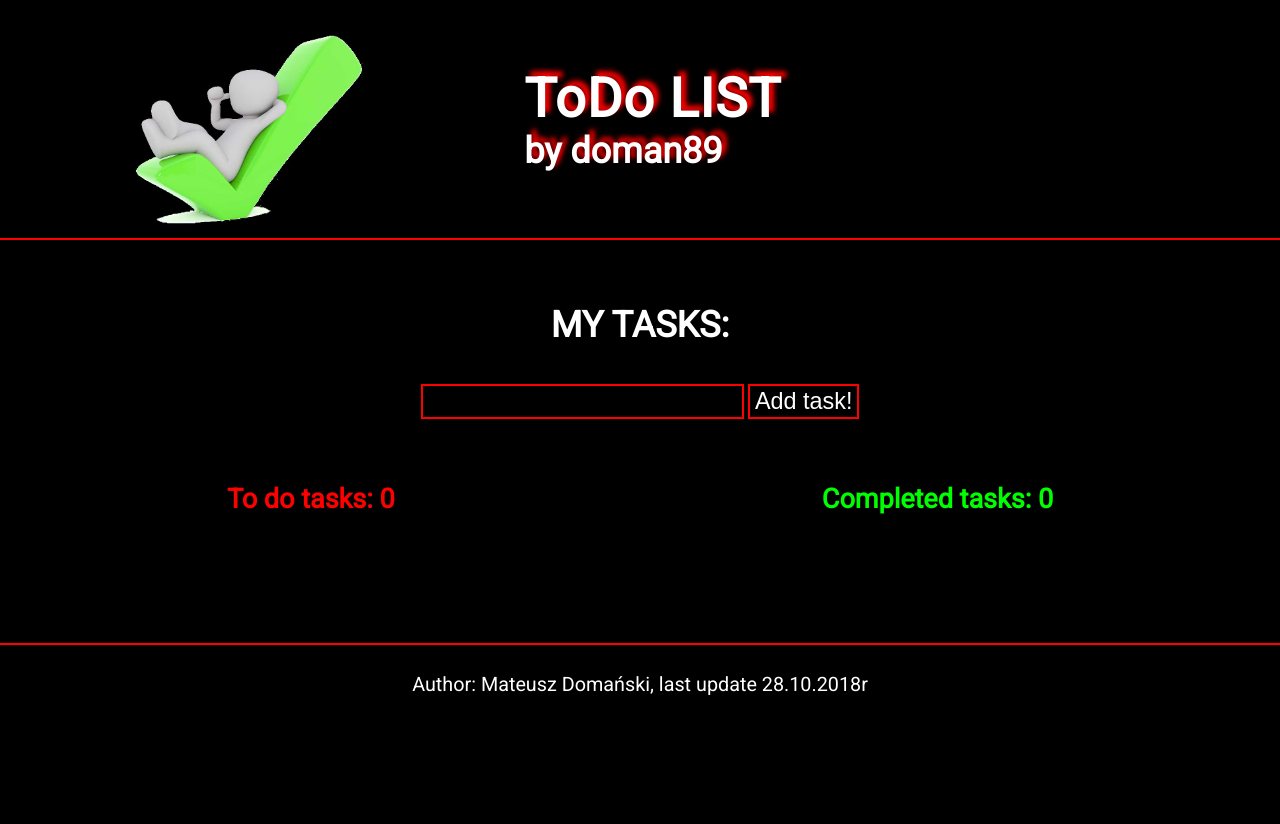
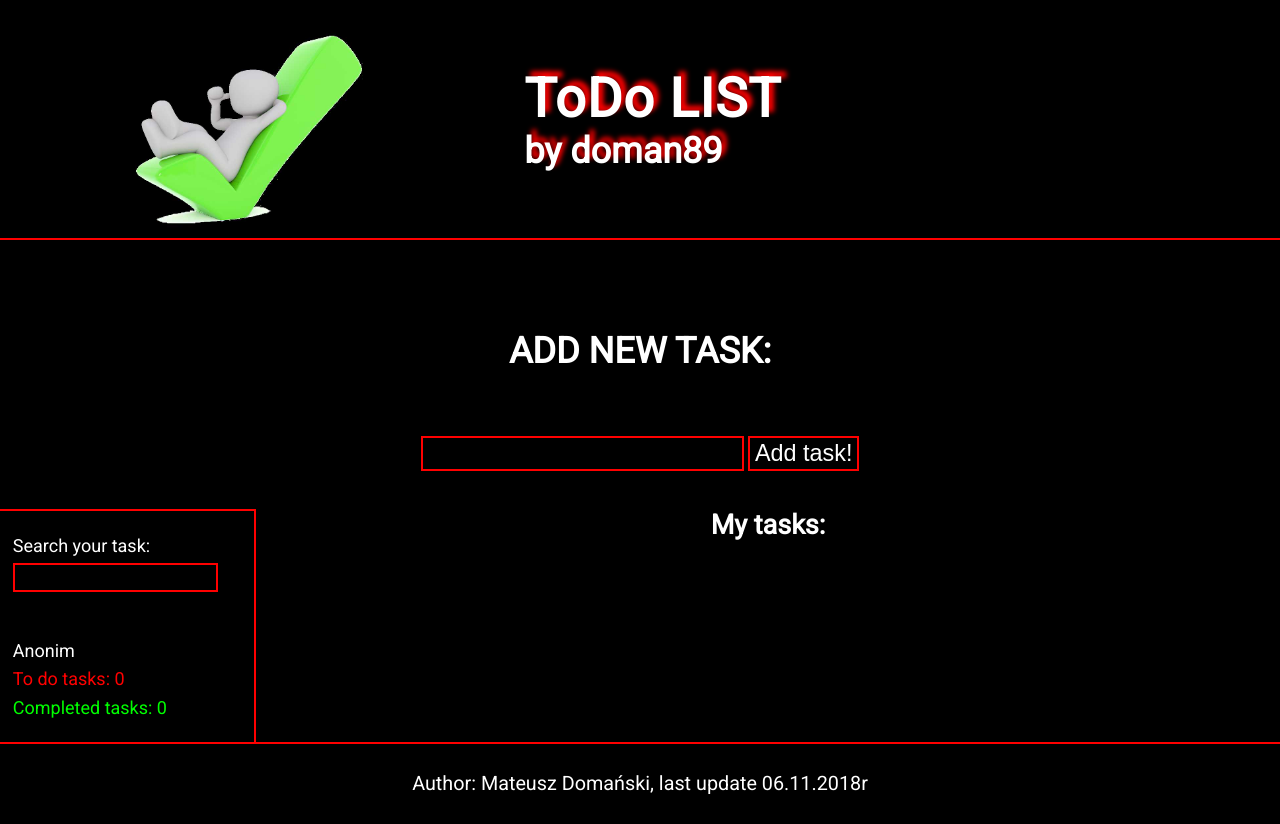
Before and after one commit to doman89/ToDo-List, a plain HTML site: page index.html in a window 1280 px wide. Before the commit the page ends 800 px from the top, so only its background shows below. Drawn offline with Linux system fonts and the light colour scheme.

Commit message:
New user interface

```diff
--- a/index.html
+++ b/index.html
@@ -19,24 +19,36 @@
         </div>
     </header>
     <section>
-        <h1>My tasks:</h1>
+        <div class="addTask">
+            <h1>Add new task:</h1>
             <form>
                 <input type="text">
                 <button>Add task!</button>
             </form>
+        </div>
+        <div class="userPanel">
+            <p>Search your task:</p>
+            <input class="search">
+            <ul>
+                <li>Anonim</li>
+                <li>To do tasks: <span class="todoTasksNumber">0</span></li>
+                <li>Completed tasks: <span class="doneTasksNumber">0</span></li>
+            </ul>
+        </div>
+        <div class="tasks">
+            <h1>My tasks:</h1>
             <div class="lists">
                 <div class="todo">
-                <h2>To do tasks: <span>0</span></h2>
                     <ul></ul>
                 </div>
                 <div class="done">
-                <h2>Completed tasks: <span>0</span></h2>
                     <ul></ul>
+                </div>
             </div>
         </div>
 
     </section>
-    <footer><span>Author: Mateusz Domański, last update 28.10.2018r</span></footer>
+    <footer><span>Author: Mateusz Domański, last update 06.11.2018r</span></footer>
     <script src="js/script.js"></script>
 </body>
 
--- a/js/script.js
+++ b/js/script.js
@@ -60,11 +60,12 @@ class Task {
 }
 
 const form = document.querySelector('section form');
+const inputSearch = document.querySelector('.search');
 const ulTaskList = document.querySelector('section .lists .todo ul');
 const ulCompletedList = document.querySelector('section .lists .done ul');
 const input = document.querySelector('section input');
-const numberOfToDo = document.querySelector('section .lists .todo h2 span');
-const numberOfDone = document.querySelector('section .lists .done h2 span');
+const numberOfToDo = document.querySelector('.todoTasksNumber');
+const numberOfDone = document.querySelector('.doneTasksNumber');
 
 const todoTasks = [];
 
@@ -118,7 +119,7 @@ const restoreTask = e => {
 }
 
 const removeTask = e => {
-    const index = e.target.parentNode.dataset.index; //get index of element
+    const index = e.target.parentNode.dataset.index;
     todoTasks[index].toCompleted(restoreTask, deleteTask);
     updateCompletedList();
     updateTaskList();
@@ -146,4 +147,4 @@ const filterTasks = e => {
 }
 
 form.addEventListener('submit', addTask);
-input.addEventListener('input', filterTasks);
+inputSearch.addEventListener('input', filterTasks);
--- a/sass/_section.sass
+++ b/sass/_section.sass
@@ -1,60 +1,119 @@
 section
-    margin: 2% auto 5% auto
-    +setFlex(column, center, center, nowrap)
-    h1
-        font-size: 2em
-        text-transform: uppercase
-        margin: 3% auto
-    form
-        &>*
+    margin: 2% 0 0
+    +setFlex(row, flex-start, flex-start, wrap)
+    .addTask
+        display: flex
+        flex-direction: column
+        align-items: center
+        flex-basis: 100%
+        margin-bottom: 3%
+        h1
+            font-size: 2em
+            text-transform: uppercase
+            text-align: center
+            margin: 5% auto
+        form
+            &>*
+                color: #ffffff
+                font-size: 1.3em
+                background-color: #000000
+                border: 2px solid red
+                padding: 2px 5px
+            input
+                &:focus
+                    border-color: green
+                    outline: none
+    .userPanel
+        padding-left: 1%
+        border-top: 2px solid red
+        border-right: 2px solid red
+        flex-basis: 20%
+        flex-grow: 0
+        align-self: stretch
+        overflow: hidden
+        p
+            margin-top: 10%
+            margin-bottom: 3%
+        input
+            max-width: 100%
             background-color: #000000
             border: 2px solid red
-            color: #ffffff
-            font-size: 1.3em
-            padding: 2px 5px
-        input
+            padding: 2% 5%
+            margin-bottom: 20%
+            color: #fff
             &:focus
                 border-color: green
                 outline: none
+        ul
+            margin-bottom: 10%
+            list-style: none
+            li
+                margin-bottom: 3%
+                &:nth-child(2)
+                    color: #f00
+                &:nth-child(3)
+                    color: #0f0
+    .tasks
+        flex-grow: 1
+        align-self: stretch
+        h1
+            margin-bottom: 2%
+            text-align: center
+        .lists
+            display: flex
+            flex-direction: row
+            justify-content: space-around
+            margin-bottom: 3%
+            div
+                flex-basis: 48.5%
+                ul
+                    list-style: none
+                    li
+                        border-bottom: 1px solid red
+                        padding-bottom: 1%
+                        margin-bottom: 1%
+                        button
+                            font-size: 1em
+                            background-color: #000000
+                            border: 1px solid red
+                            color: #ffffff
+                            padding: 1px 3px
+                &.todo
+                    ul
+                        li
+                            border-bottom-color: #ff0000
+                            button
+                                border-color: #ff0000
+                &.done
+                    ul
+                        li
+                            border-bottom-color: #00ff00
+                            button
+                                border-color: #00ff00
+
+
+@media (orientation: portrait)
+    section
+        .lists
+            flex-direction: column
+@media (min-width: 1024px)
+    section
+        .tasks
+            .lists
+                .done
+                    ul
+                        li
+                            button
+                                &:hover
+                                    background-color: #00ff00
+                .todo
+                    ul
+                        li
+                            button
+                                &:hover
+                                    background-color: #ff0000
         button
             transition: 0.3s
             &:hover
                 background-color: #ff0000
                 cursor: pointer
-    .lists
-        padding: 5% 2%
-        width: 100vw
-        +setFlex(row, flex-start, strech, nowrap)
-        .todo
-            padding-right: 1%
-            color: #ff0000
-        .done
-            padding-left: 1%
-            color: #00ff00
-            ul
-                li
-                    border-bottom-color: #00ff00
-                    button
-                        border-color: #00ff00
-                        &:hover
-                            background-color: #00ff00
-        div
-            flex-grow: 1
-            h2
-                text-align: center
-            ul
-                list-style: none
-                li
-                    border-bottom: 1px solid red
-                    padding-bottom: 1%
-                    margin-bottom: 1%
-                    button
-                        font-size: 1em
-                        background-color: #000000
-                        border: 1px solid red
-                        color: #ffffff
-                        padding: 1px 3px
-                        transition: 0.3s
-                        &:hover
-                            background-color: #ff0000
-                            cursor: pointer
```
Also changed, not shown: css/Style.css, 1 other file. Lines whose indentation alone changed are shown as unchanged.
